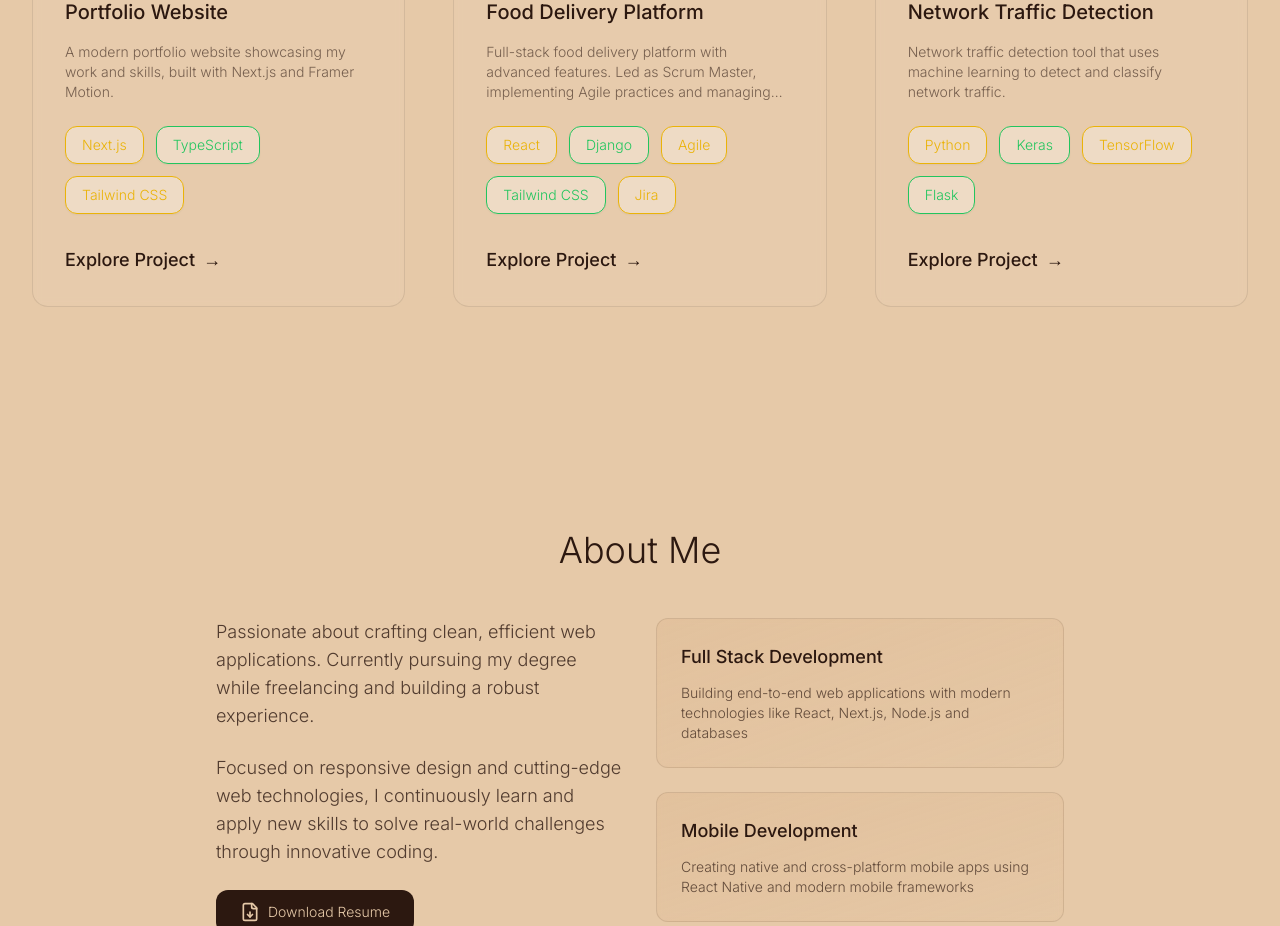
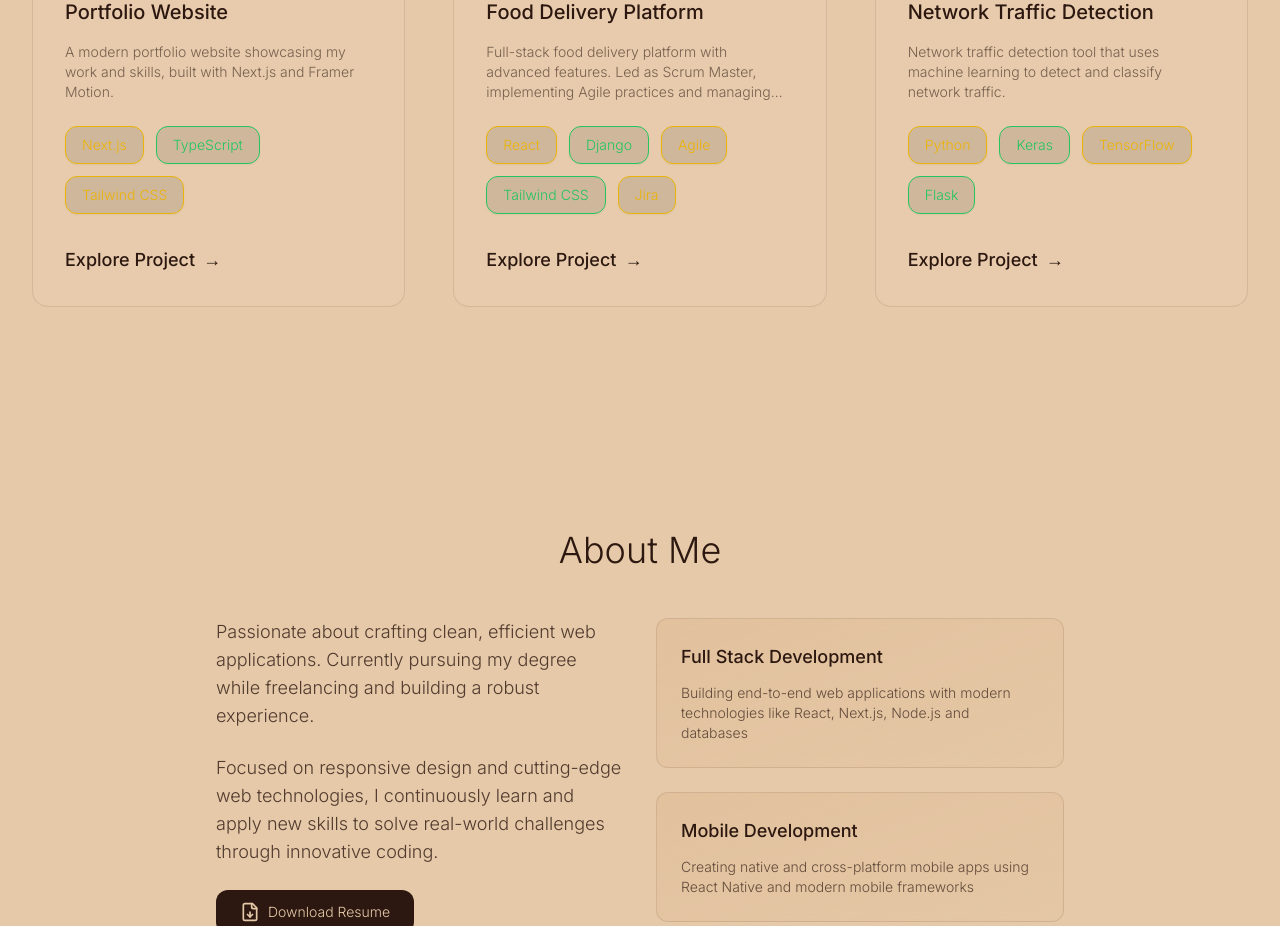
Before and after one commit to Rozinagebrehiwet/Rozina-portfolio, a Next.js app in the folder portfolio/: page / in a window 1280 px wide. Shown: the part 2100-3026 px from the top of the page. Built offline with nearby package versions, Linux system fonts and the light colour scheme.

Commit message:
Update Projects.tsx

```diff
--- a/portfolio/components/Projects.tsx
+++ b/portfolio/components/Projects.tsx
@@ -96,7 +96,7 @@ const Projects = () => {
                   {project.tech.map((tech, techIndex) => (
                     <span
                       key={tech}
-                      className={`text-xs sm:text-sm px-4 py-2 rounded-xl border  bg-white/30 dark:bg-black/20
+                      className={`text-xs sm:text-sm px-4 py-2 rounded-xl border  bg-black/10 dark:bg-black/20
                         ${techIndex % 2 === 0
                           ? 'bg-[] text-yellow-500 border-yellow-500 '
                           : 'border-green-500 text-green-500 '}
```
